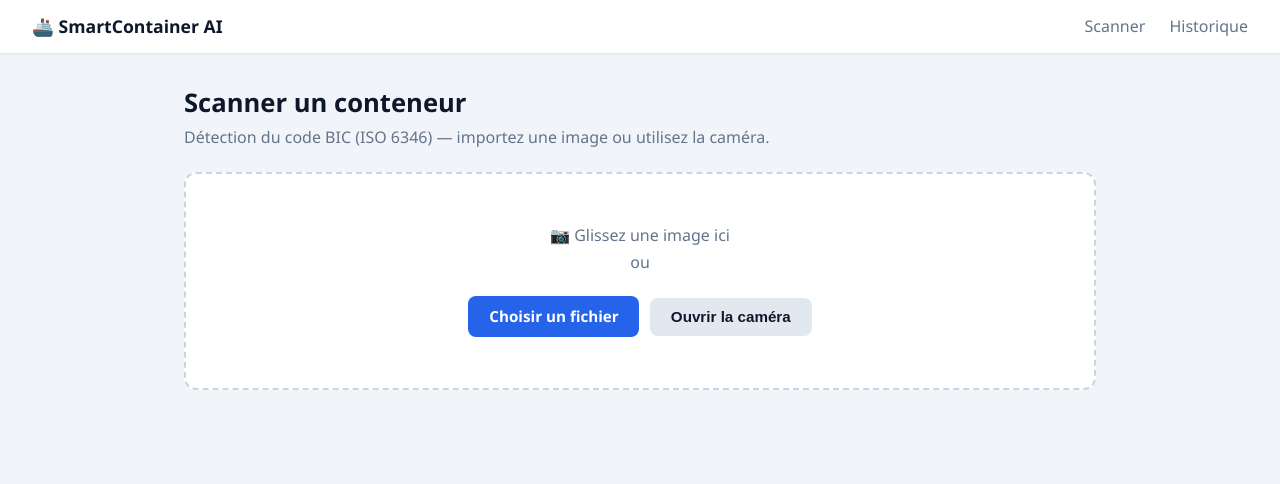
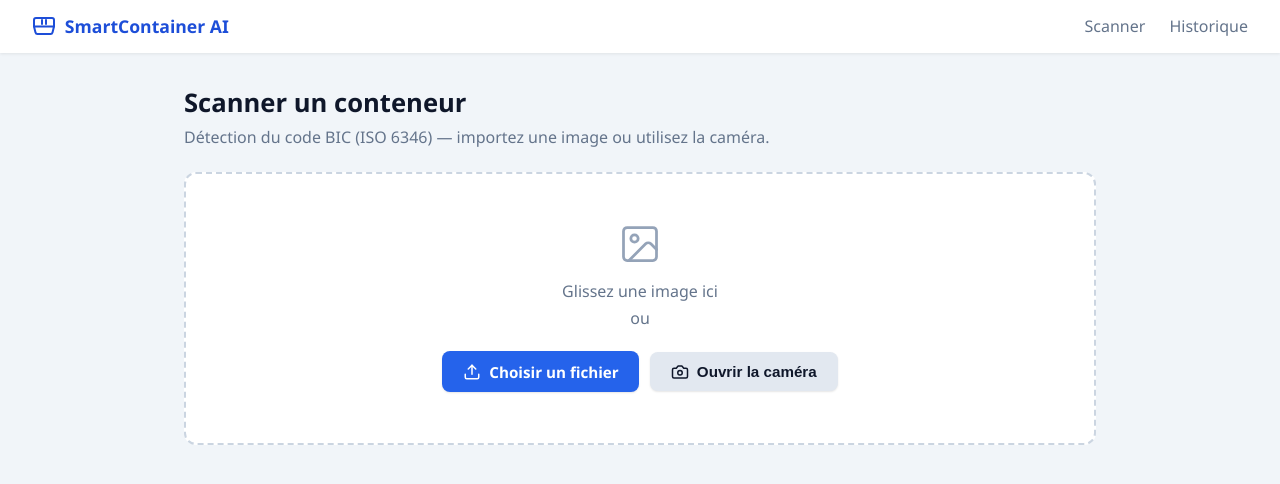
Before and after one commit to medMansouri25/projet_container_ai, a Flask app: page / in a window 1280 px wide. Shown: the top 484 px of the page. Run offline with Flask 3, Linux system fonts and the light colour scheme.

Commit message:
UI professionnelle : icones SVG Lucide inline a la place des emojis
Conteneur (brand), upload, camera, obturateur, scan, check, croix -
stroke currentColor, aucune dependance externe. Boutons en inline-flex
avec ombre legere.

Co-Authored-By: Claude Fable 5 <noreply@anthropic.com>

```diff
--- a/Application/backend/static/css/style.css
+++ b/Application/backend/static/css/style.css
@@ -27,7 +27,24 @@ nav {
   gap: 1.5rem;
   box-shadow: 0 1px 3px rgba(0,0,0,0.08);
 }
-nav .brand { font-weight: 700; font-size: 1.1rem; margin-right: auto; }
+nav .brand {
+  font-weight: 700;
+  font-size: 1.1rem;
+  margin-right: auto;
+  display: inline-flex;
+  align-items: center;
+  gap: 0.55rem;
+  color: var(--primary-dark);
+}
+
+.icon {
+  width: 18px;
+  height: 18px;
+  vertical-align: -3px;
+  flex-shrink: 0;
+}
+.icon-brand { width: 24px; height: 24px; }
+.icon-large { width: 44px; height: 44px; color: #94a3b8; margin-bottom: 0.6rem; }
 nav a { color: var(--muted); text-decoration: none; font-weight: 500; }
 nav a:hover { color: var(--primary); }
 
@@ -58,7 +75,10 @@ h1 { font-size: 1.6rem; margin-bottom: 0.4rem; }
 .dropzone p { margin-bottom: 1rem; line-height: 1.7; }
 
 .btn {
-  display: inline-block;
+  display: inline-flex;
+  align-items: center;
+  justify-content: center;
+  gap: 0.5rem;
   background: var(--primary);
   color: #fff;
   border: none;
@@ -69,6 +89,7 @@ h1 { font-size: 1.6rem; margin-bottom: 0.4rem; }
   cursor: pointer;
   text-decoration: none;
   margin: 0.2rem;
+  box-shadow: 0 1px 2px rgba(0,0,0,0.1);
 }
 .btn:hover { background: var(--primary-dark); }
 .btn-secondary { background: #e2e8f0; color: var(--text); }
--- a/Application/backend/templates/history.html
+++ b/Application/backend/templates/history.html
@@ -8,7 +8,10 @@
 </head>
 <body>
   <nav>
-    <span class="brand">🚢 SmartContainer AI</span>
+    <span class="brand">
+      <svg class="icon icon-brand" viewBox="0 0 24 24" fill="none" stroke="currentColor" stroke-width="2" stroke-linecap="round" stroke-linejoin="round"><path d="M22 12.5V6a2 2 0 0 0-2-2H4a2 2 0 0 0-2 2v6.5"/><path d="M10 6v4"/><path d="M14 6v4"/><path d="M2 12.5h20l-1.5 6a2 2 0 0 1-2 1.5h-13a2 2 0 0 1-2-1.5z"/></svg>
+      SmartContainer AI
+    </span>
     <a href="/">Scanner</a>
     <a href="/history">Historique</a>
   </nav>
--- a/Application/backend/templates/index.html
+++ b/Application/backend/templates/index.html
@@ -8,7 +8,10 @@
 </head>
 <body>
   <nav>
-    <span class="brand">🚢 SmartContainer AI</span>
+    <span class="brand">
+      <svg class="icon icon-brand" viewBox="0 0 24 24" fill="none" stroke="currentColor" stroke-width="2" stroke-linecap="round" stroke-linejoin="round"><path d="M22 12.5V6a2 2 0 0 0-2-2H4a2 2 0 0 0-2 2v6.5"/><path d="M10 6v4"/><path d="M14 6v4"/><path d="M2 12.5h20l-1.5 6a2 2 0 0 1-2 1.5h-13a2 2 0 0 1-2-1.5z"/></svg>
+      SmartContainer AI
+    </span>
     <a href="/">Scanner</a>
     <a href="/history">Historique</a>
   </nav>
@@ -21,17 +24,26 @@
 
     <form id="scan-form" action="/scan" method="post" enctype="multipart/form-data">
       <div id="dropzone" class="dropzone">
-        <p>📷 Glissez une image ici<br>ou</p>
-        <label class="btn">Choisir un fichier
+        <svg class="icon icon-large" viewBox="0 0 24 24" fill="none" stroke="currentColor" stroke-width="1.5" stroke-linecap="round" stroke-linejoin="round"><rect x="3" y="3" width="18" height="18" rx="2"/><circle cx="9" cy="9" r="2"/><path d="m21 15-3.086-3.086a2 2 0 0 0-2.828 0L6 21"/></svg>
+        <p>Glissez une image ici<br>ou</p>
+        <label class="btn">
+          <svg class="icon" viewBox="0 0 24 24" fill="none" stroke="currentColor" stroke-width="2" stroke-linecap="round" stroke-linejoin="round"><path d="M21 15v4a2 2 0 0 1-2 2H5a2 2 0 0 1-2-2v-4"/><polyline points="17 8 12 3 7 8"/><line x1="12" y1="3" x2="12" y2="15"/></svg>
+          Choisir un fichier
           <input type="file" id="file-input" name="image" accept="image/*" hidden>
         </label>
-        <button type="button" id="camera-btn" class="btn btn-secondary">Ouvrir la caméra</button>
+        <button type="button" id="camera-btn" class="btn btn-secondary">
+          <svg class="icon" viewBox="0 0 24 24" fill="none" stroke="currentColor" stroke-width="2" stroke-linecap="round" stroke-linejoin="round"><path d="M14.5 4h-5L7 7H4a2 2 0 0 0-2 2v9a2 2 0 0 0 2 2h16a2 2 0 0 0 2-2V9a2 2 0 0 0-2-2h-3l-2.5-3z"/><circle cx="12" cy="13" r="3"/></svg>
+          Ouvrir la caméra
+        </button>
       </div>
 
       <div id="camera-zone" class="camera-zone" hidden>
         <video id="video" autoplay playsinline></video>
         <div class="camera-actions">
-          <button type="button" id="capture-btn" class="btn">📸 Capturer</button>
+          <button type="button" id="capture-btn" class="btn">
+            <svg class="icon" viewBox="0 0 24 24" fill="none" stroke="currentColor" stroke-width="2" stroke-linecap="round" stroke-linejoin="round"><circle cx="12" cy="12" r="10"/><circle cx="12" cy="12" r="4"/></svg>
+            Capturer
+          </button>
           <button type="button" id="close-camera-btn" class="btn btn-secondary">Fermer</button>
         </div>
         <canvas id="canvas" hidden></canvas>
@@ -40,7 +52,10 @@
       <div id="preview-zone" class="preview-zone" hidden>
         <img id="preview" alt="aperçu">
         <div class="camera-actions">
-          <button type="submit" class="btn btn-primary">🔍 Analyser</button>
+          <button type="submit" class="btn btn-primary">
+            <svg class="icon" viewBox="0 0 24 24" fill="none" stroke="currentColor" stroke-width="2" stroke-linecap="round" stroke-linejoin="round"><path d="M3 7V5a2 2 0 0 1 2-2h2"/><path d="M17 3h2a2 2 0 0 1 2 2v2"/><path d="M21 17v2a2 2 0 0 1-2 2h-2"/><path d="M7 21H5a2 2 0 0 1-2-2v-2"/><line x1="7" y1="12" x2="17" y2="12"/></svg>
+            Analyser
+          </button>
           <button type="button" id="reset-btn" class="btn btn-secondary">Changer d'image</button>
         </div>
       </div>
```
Also changed, not shown: Application/backend/templates/result.html (+12 -3 lines).
